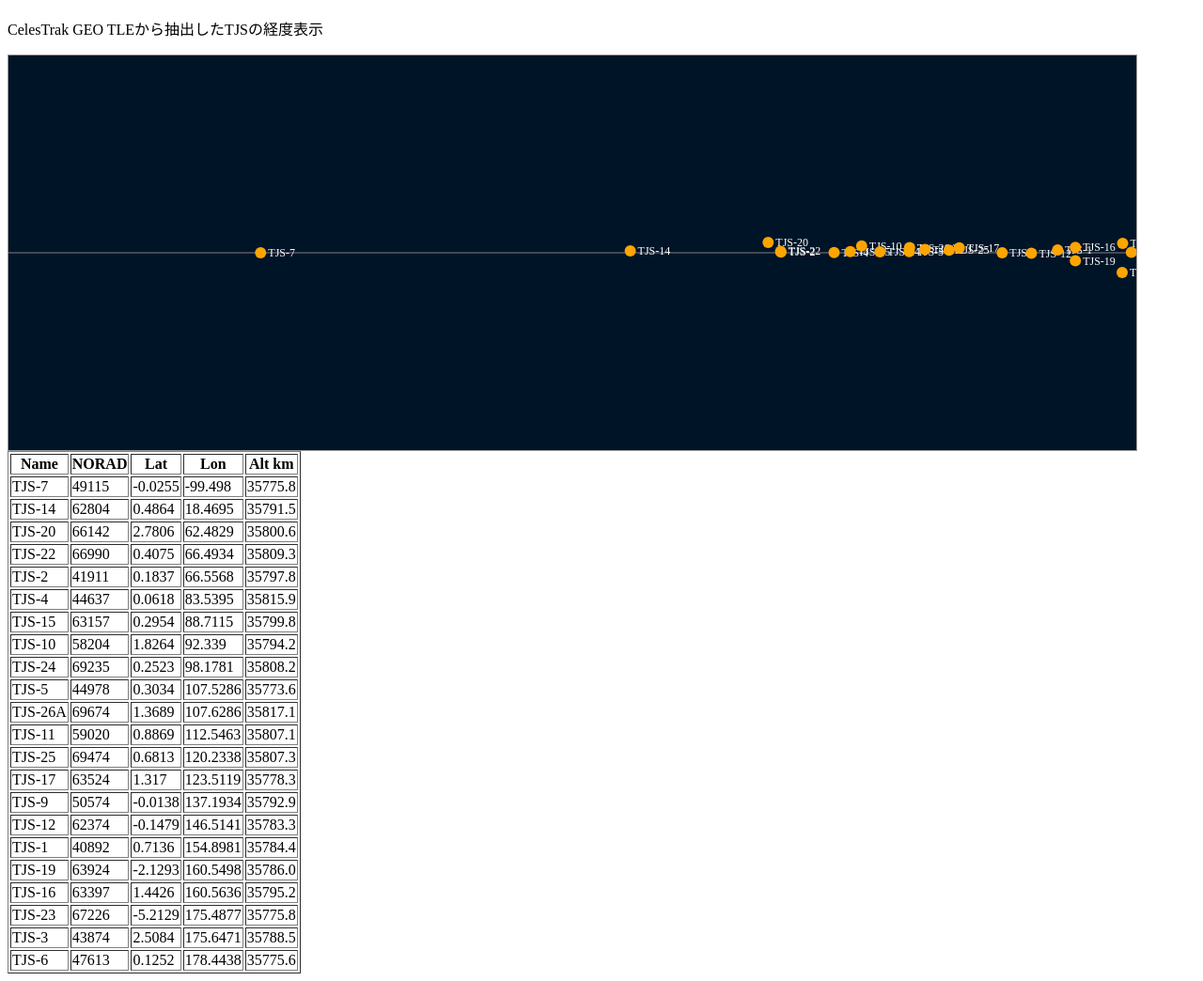
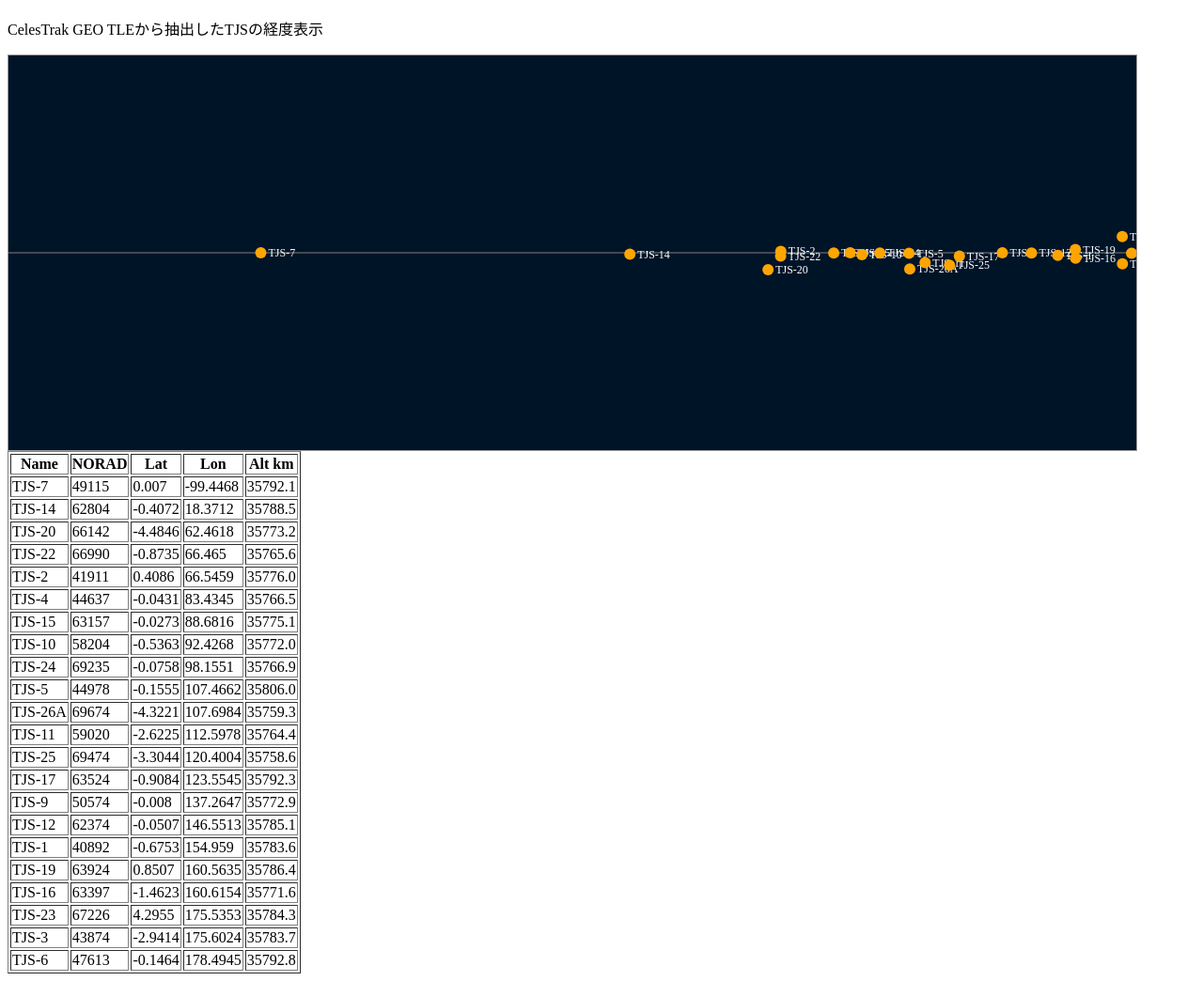
Before and after one commit to butagorilla1182/tjs_geo_control, a plain HTML site: page tjs_geo.html in a window 1280 px wide. Shown: the part 48-1092 px from the top of the page at 94% size. Drawn offline with Linux system fonts and the light colour scheme.

Commit message:
Update TJS GEO data

```diff
--- a/tjs_geo.html
+++ b/tjs_geo.html
@@ -3,50 +3,50 @@
 <p>CelesTrak GEO TLEから抽出したTJSの経度表示</p>
 <svg width="1200" height="420" style="background:#001428;border:1px solid #999">
 <line x1="0" y1="210" x2="1200" y2="210" stroke="gray"/>
-<circle cx="268.3" cy="210.1" r="6" fill="orange"><title>TJS-7 lon -99.498</title></circle><text x="276.3" y="214.1" fill="white" font-size="12">TJS-7</text>
-<circle cx="661.6" cy="208.1" r="6" fill="orange"><title>TJS-14 lon 18.4695</title></circle><text x="669.6" y="212.1" fill="white" font-size="12">TJS-14</text>
-<circle cx="808.3" cy="198.9" r="6" fill="orange"><title>TJS-20 lon 62.4829</title></circle><text x="816.3" y="202.9" fill="white" font-size="12">TJS-20</text>
-<circle cx="821.6" cy="208.4" r="6" fill="orange"><title>TJS-22 lon 66.4934</title></circle><text x="829.6" y="212.4" fill="white" font-size="12">TJS-22</text>
-<circle cx="821.9" cy="209.3" r="6" fill="orange"><title>TJS-2 lon 66.5568</title></circle><text x="829.9" y="213.3" fill="white" font-size="12">TJS-2</text>
-<circle cx="878.5" cy="209.8" r="6" fill="orange"><title>TJS-4 lon 83.5395</title></circle><text x="886.5" y="213.8" fill="white" font-size="12">TJS-4</text>
-<circle cx="895.7" cy="208.8" r="6" fill="orange"><title>TJS-15 lon 88.7115</title></circle><text x="903.7" y="212.8" fill="white" font-size="12">TJS-15</text>
-<circle cx="907.8" cy="202.7" r="6" fill="orange"><title>TJS-10 lon 92.339</title></circle><text x="915.8" y="206.7" fill="white" font-size="12">TJS-10</text>
-<circle cx="927.3" cy="209.0" r="6" fill="orange"><title>TJS-24 lon 98.1781</title></circle><text x="935.3" y="213.0" fill="white" font-size="12">TJS-24</text>
-<circle cx="958.4" cy="208.8" r="6" fill="orange"><title>TJS-5 lon 107.5286</title></circle><text x="966.4" y="212.8" fill="white" font-size="12">TJS-5</text>
-<circle cx="958.8" cy="204.5" r="6" fill="orange"><title>TJS-26A lon 107.6286</title></circle><text x="966.8" y="208.5" fill="white" font-size="12">TJS-26A</text>
-<circle cx="975.2" cy="206.5" r="6" fill="orange"><title>TJS-11 lon 112.5463</title></circle><text x="983.2" y="210.5" fill="white" font-size="12">TJS-11</text>
-<circle cx="1000.8" cy="207.3" r="6" fill="orange"><title>TJS-25 lon 120.2338</title></circle><text x="1008.8" y="211.3" fill="white" font-size="12">TJS-25</text>
-<circle cx="1011.7" cy="204.7" r="6" fill="orange"><title>TJS-17 lon 123.5119</title></circle><text x="1019.7" y="208.7" fill="white" font-size="12">TJS-17</text>
-<circle cx="1057.3" cy="210.1" r="6" fill="orange"><title>TJS-9 lon 137.1934</title></circle><text x="1065.3" y="214.1" fill="white" font-size="12">TJS-9</text>
-<circle cx="1088.4" cy="210.6" r="6" fill="orange"><title>TJS-12 lon 146.5141</title></circle><text x="1096.4" y="214.6" fill="white" font-size="12">TJS-12</text>
-<circle cx="1116.3" cy="207.1" r="6" fill="orange"><title>TJS-1 lon 154.8981</title></circle><text x="1124.3" y="211.1" fill="white" font-size="12">TJS-1</text>
-<circle cx="1135.2" cy="218.5" r="6" fill="orange"><title>TJS-19 lon 160.5498</title></circle><text x="1143.2" y="222.5" fill="white" font-size="12">TJS-19</text>
-<circle cx="1135.2" cy="204.2" r="6" fill="orange"><title>TJS-16 lon 160.5636</title></circle><text x="1143.2" y="208.2" fill="white" font-size="12">TJS-16</text>
-<circle cx="1185.0" cy="230.9" r="6" fill="orange"><title>TJS-23 lon 175.4877</title></circle><text x="1193.0" y="234.9" fill="white" font-size="12">TJS-23</text>
-<circle cx="1185.5" cy="200.0" r="6" fill="orange"><title>TJS-3 lon 175.6471</title></circle><text x="1193.5" y="204.0" fill="white" font-size="12">TJS-3</text>
-<circle cx="1194.8" cy="209.5" r="6" fill="orange"><title>TJS-6 lon 178.4438</title></circle><text x="1202.8" y="213.5" fill="white" font-size="12">TJS-6</text>
+<circle cx="268.5" cy="210.0" r="6" fill="orange"><title>TJS-7 lon -99.4468</title></circle><text x="276.5" y="214.0" fill="white" font-size="12">TJS-7</text>
+<circle cx="661.2" cy="211.6" r="6" fill="orange"><title>TJS-14 lon 18.3712</title></circle><text x="669.2" y="215.6" fill="white" font-size="12">TJS-14</text>
+<circle cx="808.2" cy="227.9" r="6" fill="orange"><title>TJS-20 lon 62.4618</title></circle><text x="816.2" y="231.9" fill="white" font-size="12">TJS-20</text>
+<circle cx="821.6" cy="213.5" r="6" fill="orange"><title>TJS-22 lon 66.465</title></circle><text x="829.6" y="217.5" fill="white" font-size="12">TJS-22</text>
+<circle cx="821.8" cy="208.4" r="6" fill="orange"><title>TJS-2 lon 66.5459</title></circle><text x="829.8" y="212.4" fill="white" font-size="12">TJS-2</text>
+<circle cx="878.1" cy="210.2" r="6" fill="orange"><title>TJS-4 lon 83.4345</title></circle><text x="886.1" y="214.2" fill="white" font-size="12">TJS-4</text>
+<circle cx="895.6" cy="210.1" r="6" fill="orange"><title>TJS-15 lon 88.6816</title></circle><text x="903.6" y="214.1" fill="white" font-size="12">TJS-15</text>
+<circle cx="908.1" cy="212.1" r="6" fill="orange"><title>TJS-10 lon 92.4268</title></circle><text x="916.1" y="216.1" fill="white" font-size="12">TJS-10</text>
+<circle cx="927.2" cy="210.3" r="6" fill="orange"><title>TJS-24 lon 98.1551</title></circle><text x="935.2" y="214.3" fill="white" font-size="12">TJS-24</text>
+<circle cx="958.2" cy="210.6" r="6" fill="orange"><title>TJS-5 lon 107.4662</title></circle><text x="966.2" y="214.6" fill="white" font-size="12">TJS-5</text>
+<circle cx="959.0" cy="227.3" r="6" fill="orange"><title>TJS-26A lon 107.6984</title></circle><text x="967.0" y="231.3" fill="white" font-size="12">TJS-26A</text>
+<circle cx="975.3" cy="220.5" r="6" fill="orange"><title>TJS-11 lon 112.5978</title></circle><text x="983.3" y="224.5" fill="white" font-size="12">TJS-11</text>
+<circle cx="1001.3" cy="223.2" r="6" fill="orange"><title>TJS-25 lon 120.4004</title></circle><text x="1009.3" y="227.2" fill="white" font-size="12">TJS-25</text>
+<circle cx="1011.8" cy="213.6" r="6" fill="orange"><title>TJS-17 lon 123.5545</title></circle><text x="1019.8" y="217.6" fill="white" font-size="12">TJS-17</text>
+<circle cx="1057.5" cy="210.0" r="6" fill="orange"><title>TJS-9 lon 137.2647</title></circle><text x="1065.5" y="214.0" fill="white" font-size="12">TJS-9</text>
+<circle cx="1088.5" cy="210.2" r="6" fill="orange"><title>TJS-12 lon 146.5513</title></circle><text x="1096.5" y="214.2" fill="white" font-size="12">TJS-12</text>
+<circle cx="1116.5" cy="212.7" r="6" fill="orange"><title>TJS-1 lon 154.959</title></circle><text x="1124.5" y="216.7" fill="white" font-size="12">TJS-1</text>
+<circle cx="1135.2" cy="206.6" r="6" fill="orange"><title>TJS-19 lon 160.5635</title></circle><text x="1143.2" y="210.6" fill="white" font-size="12">TJS-19</text>
+<circle cx="1135.4" cy="215.8" r="6" fill="orange"><title>TJS-16 lon 160.6154</title></circle><text x="1143.4" y="219.8" fill="white" font-size="12">TJS-16</text>
+<circle cx="1185.1" cy="192.8" r="6" fill="orange"><title>TJS-23 lon 175.5353</title></circle><text x="1193.1" y="196.8" fill="white" font-size="12">TJS-23</text>
+<circle cx="1185.3" cy="221.8" r="6" fill="orange"><title>TJS-3 lon 175.6024</title></circle><text x="1193.3" y="225.8" fill="white" font-size="12">TJS-3</text>
+<circle cx="1195.0" cy="210.6" r="6" fill="orange"><title>TJS-6 lon 178.4945</title></circle><text x="1203.0" y="214.6" fill="white" font-size="12">TJS-6</text>
 </svg>
 <table border="1"><tr><th>Name</th><th>NORAD</th><th>Lat</th><th>Lon</th><th>Alt km</th></tr>
-<tr><td>TJS-7</td><td>49115</td><td>-0.0255</td><td>-99.498</td><td>35775.8</td></tr>
-<tr><td>TJS-14</td><td>62804</td><td>0.4864</td><td>18.4695</td><td>35791.5</td></tr>
-<tr><td>TJS-20</td><td>66142</td><td>2.7806</td><td>62.4829</td><td>35800.6</td></tr>
-<tr><td>TJS-22</td><td>66990</td><td>0.4075</td><td>66.4934</td><td>35809.3</td></tr>
-<tr><td>TJS-2</td><td>41911</td><td>0.1837</td><td>66.5568</td><td>35797.8</td></tr>
-<tr><td>TJS-4</td><td>44637</td><td>0.0618</td><td>83.5395</td><td>35815.9</td></tr>
-<tr><td>TJS-15</td><td>63157</td><td>0.2954</td><td>88.7115</td><td>35799.8</td></tr>
-<tr><td>TJS-10</td><td>58204</td><td>1.8264</td><td>92.339</td><td>35794.2</td></tr>
-<tr><td>TJS-24</td><td>69235</td><td>0.2523</td><td>98.1781</td><td>35808.2</td></tr>
-<tr><td>TJS-5</td><td>44978</td><td>0.3034</td><td>107.5286</td><td>35773.6</td></tr>
-<tr><td>TJS-26A</td><td>69674</td><td>1.3689</td><td>107.6286</td><td>35817.1</td></tr>
-<tr><td>TJS-11</td><td>59020</td><td>0.8869</td><td>112.5463</td><td>35807.1</td></tr>
-<tr><td>TJS-25</td><td>69474</td><td>0.6813</td><td>120.2338</td><td>35807.3</td></tr>
-<tr><td>TJS-17</td><td>63524</td><td>1.317</td><td>123.5119</td><td>35778.3</td></tr>
-<tr><td>TJS-9</td><td>50574</td><td>-0.0138</td><td>137.1934</td><td>35792.9</td></tr>
-<tr><td>TJS-12</td><td>62374</td><td>-0.1479</td><td>146.5141</td><td>35783.3</td></tr>
-<tr><td>TJS-1</td><td>40892</td><td>0.7136</td><td>154.8981</td><td>35784.4</td></tr>
-<tr><td>TJS-19</td><td>63924</td><td>-2.1293</td><td>160.5498</td><td>35786.0</td></tr>
-<tr><td>TJS-16</td><td>63397</td><td>1.4426</td><td>160.5636</td><td>35795.2</td></tr>
-<tr><td>TJS-23</td><td>67226</td><td>-5.2129</td><td>175.4877</td><td>35775.8</td></tr>
-<tr><td>TJS-3</td><td>43874</td><td>2.5084</td><td>175.6471</td><td>35788.5</td></tr>
-<tr><td>TJS-6</td><td>47613</td><td>0.1252</td><td>178.4438</td><td>35775.6</td></tr>
+<tr><td>TJS-7</td><td>49115</td><td>0.007</td><td>-99.4468</td><td>35792.1</td></tr>
+<tr><td>TJS-14</td><td>62804</td><td>-0.4072</td><td>18.3712</td><td>35788.5</td></tr>
+<tr><td>TJS-20</td><td>66142</td><td>-4.4846</td><td>62.4618</td><td>35773.2</td></tr>
+<tr><td>TJS-22</td><td>66990</td><td>-0.8735</td><td>66.465</td><td>35765.6</td></tr>
+<tr><td>TJS-2</td><td>41911</td><td>0.4086</td><td>66.5459</td><td>35776.0</td></tr>
+<tr><td>TJS-4</td><td>44637</td><td>-0.0431</td><td>83.4345</td><td>35766.5</td></tr>
+<tr><td>TJS-15</td><td>63157</td><td>-0.0273</td><td>88.6816</td><td>35775.1</td></tr>
+<tr><td>TJS-10</td><td>58204</td><td>-0.5363</td><td>92.4268</td><td>35772.0</td></tr>
+<tr><td>TJS-24</td><td>69235</td><td>-0.0758</td><td>98.1551</td><td>35766.9</td></tr>
+<tr><td>TJS-5</td><td>44978</td><td>-0.1555</td><td>107.4662</td><td>35806.0</td></tr>
+<tr><td>TJS-26A</td><td>69674</td><td>-4.3221</td><td>107.6984</td><td>35759.3</td></tr>
+<tr><td>TJS-11</td><td>59020</td><td>-2.6225</td><td>112.5978</td><td>35764.4</td></tr>
+<tr><td>TJS-25</td><td>69474</td><td>-3.3044</td><td>120.4004</td><td>35758.6</td></tr>
+<tr><td>TJS-17</td><td>63524</td><td>-0.9084</td><td>123.5545</td><td>35792.3</td></tr>
+<tr><td>TJS-9</td><td>50574</td><td>-0.008</td><td>137.2647</td><td>35772.9</td></tr>
+<tr><td>TJS-12</td><td>62374</td><td>-0.0507</td><td>146.5513</td><td>35785.1</td></tr>
+<tr><td>TJS-1</td><td>40892</td><td>-0.6753</td><td>154.959</td><td>35783.6</td></tr>
+<tr><td>TJS-19</td><td>63924</td><td>0.8507</td><td>160.5635</td><td>35786.4</td></tr>
+<tr><td>TJS-16</td><td>63397</td><td>-1.4623</td><td>160.6154</td><td>35771.6</td></tr>
+<tr><td>TJS-23</td><td>67226</td><td>4.2955</td><td>175.5353</td><td>35784.3</td></tr>
+<tr><td>TJS-3</td><td>43874</td><td>-2.9414</td><td>175.6024</td><td>35783.7</td></tr>
+<tr><td>TJS-6</td><td>47613</td><td>-0.1464</td><td>178.4945</td><td>35792.8</td></tr>
 </table></body></html>
```
Also changed, not shown: tjs_geo.csv (+22 -22 lines), tjs_map.html (+1 -1 lines), last_updated.txt, 3 other files.
